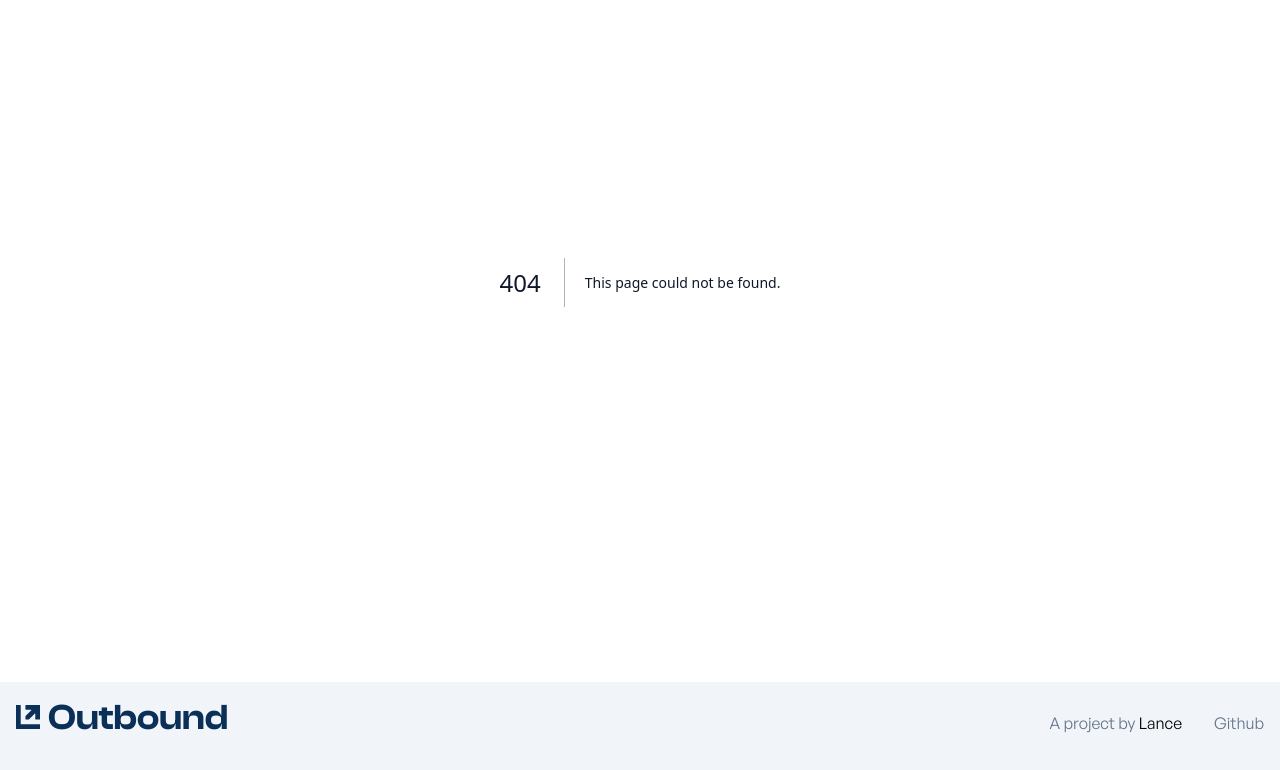
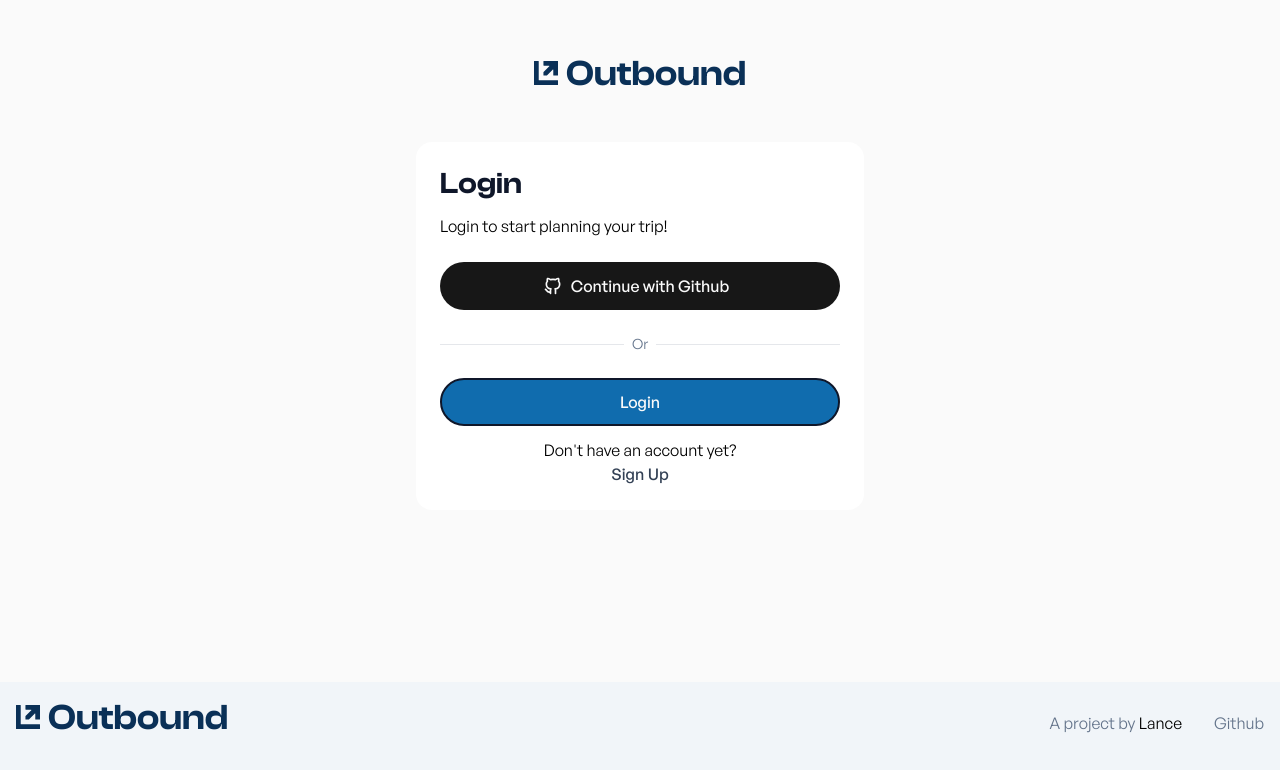
Before and after one commit to Suu-ly/Outbound, a Next.js app: page /login in a window 1280 px wide. Before the commit this address had no page. Shown: the part 118-888 px from the top of the page. Built offline with nearby package versions, Linux system fonts and the light colour scheme.

Commit message:
Login screen partial

```diff
--- /dev/null
+++ b/src/app/login/page.tsx
@@ -0,0 +1,52 @@
+import { Button } from "@/components/ui/button";
+import { IconBrandGithub } from "@tabler/icons-react";
+import Image from "next/image";
+import Link from "next/link";
+
+export default function Login() {
+  return (
+    <main className="flex min-h-screen w-full flex-col items-center justify-center gap-12 bg-zinc-50 p-4">
+      <div className="flex items-baseline gap-2">
+        <Image src="/outbound.svg" width={24} height={24} alt="outbound" />
+        <h1 className="font-display text-4xl font-semibold text-brand-900">
+          Outbound
+        </h1>
+      </div>
+      <div className="w-full max-w-md space-y-6 rounded-2xl bg-white p-6">
+        <div>
+          <h1 className="mb-3 font-display text-2xl font-semibold md:text-3xl">
+            Login
+          </h1>
+          Login to start planning your trip!
+        </div>
+        <Button
+          variant="secondary"
+          size="large"
+          className="w-full bg-neutral-900 text-neutral-50 hover:bg-neutral-900/90 hover:text-white active:ring-neutral-300"
+        >
+          <IconBrandGithub />
+          Continue with Github
+        </Button>
+        <div>
+          <div className="relative text-center text-sm after:absolute after:inset-0 after:top-1/2 after:z-0 after:flex after:items-center after:border-t">
+            <span className="relative z-10 bg-white px-2 text-slate-500">
+              Or
+            </span>
+          </div>
+        </div>
+        <div>
+          <Button size="large" className="mb-3 w-full">
+            Login
+          </Button>
+          <div className="text-center">
+            Don&apos;t have an account yet?
+            <br />
+            <Link href="/register" className="font-medium hover:underline">
+              Sign Up
+            </Link>
+          </div>
+        </div>
+      </div>
+    </main>
+  );
+}
--- /dev/null
+++ b/src/components/ui/form.tsx
@@ -0,0 +1,178 @@
+"use client"
+
+import * as React from "react"
+import * as LabelPrimitive from "@radix-ui/react-label"
+import { Slot } from "@radix-ui/react-slot"
+import {
+  Controller,
+  ControllerProps,
+  FieldPath,
+  FieldValues,
+  FormProvider,
+  useFormContext,
+} from "react-hook-form"
+
+import { cn } from "@/lib/utils"
+import { Label } from "@/components/ui/label"
+
+const Form = FormProvider
+
+type FormFieldContextValue<
+  TFieldValues extends FieldValues = FieldValues,
+  TName extends FieldPath<TFieldValues> = FieldPath<TFieldValues>
+> = {
+  name: TName
+}
+
+const FormFieldContext = React.createContext<FormFieldContextValue>(
+  {} as FormFieldContextValue
+)
+
+const FormField = <
+  TFieldValues extends FieldValues = FieldValues,
+  TName extends FieldPath<TFieldValues> = FieldPath<TFieldValues>
+>({
+  ...props
+}: ControllerProps<TFieldValues, TName>) => {
+  return (
+    <FormFieldContext.Provider value={{ name: props.name }}>
+      <Controller {...props} />
+    </FormFieldContext.Provider>
+  )
+}
+
+const useFormField = () => {
+  const fieldContext = React.useContext(FormFieldContext)
+  const itemContext = React.useContext(FormItemContext)
+  const { getFieldState, formState } = useFormContext()
+
+  const fieldState = getFieldState(fieldContext.name, formState)
+
+  if (!fieldContext) {
+    throw new Error("useFormField should be used within <FormField>")
+  }
+
+  const { id } = itemContext
+
+  return {
+    id,
+    name: fieldContext.name,
+    formItemId: `${id}-form-item`,
+    formDescriptionId: `${id}-form-item-description`,
+    formMessageId: `${id}-form-item-message`,
+    ...fieldState,
+  }
+}
+
+type FormItemContextValue = {
+  id: string
+}
+
+const FormItemContext = React.createContext<FormItemContextValue>(
+  {} as FormItemContextValue
+)
+
+const FormItem = React.forwardRef<
+  HTMLDivElement,
+  React.HTMLAttributes<HTMLDivElement>
+>(({ className, ...props }, ref) => {
+  const id = React.useId()
+
+  return (
+    <FormItemContext.Provider value={{ id }}>
+      <div ref={ref} className={cn("space-y-2", className)} {...props} />
+    </FormItemContext.Provider>
+  )
+})
+FormItem.displayName = "FormItem"
+
+const FormLabel = React.forwardRef<
+  React.ElementRef<typeof LabelPrimitive.Root>,
+  React.ComponentPropsWithoutRef<typeof LabelPrimitive.Root>
+>(({ className, ...props }, ref) => {
+  const { error, formItemId } = useFormField()
+
+  return (
+    <Label
+      ref={ref}
+      className={cn(error && "text-red-500 dark:text-red-900", className)}
+      htmlFor={formItemId}
+      {...props}
+    />
+  )
+})
+FormLabel.displayName = "FormLabel"
+
+const FormControl = React.forwardRef<
+  React.ElementRef<typeof Slot>,
+  React.ComponentPropsWithoutRef<typeof Slot>
+>(({ ...props }, ref) => {
+  const { error, formItemId, formDescriptionId, formMessageId } = useFormField()
+
+  return (
+    <Slot
+      ref={ref}
+      id={formItemId}
+      aria-describedby={
+        !error
+          ? `${formDescriptionId}`
+          : `${formDescriptionId} ${formMessageId}`
+      }
+      aria-invalid={!!error}
+      {...props}
+    />
+  )
+})
+FormControl.displayName = "FormControl"
+
+const FormDescription = React.forwardRef<
+  HTMLParagraphElement,
+  React.HTMLAttributes<HTMLParagraphElement>
+>(({ className, ...props }, ref) => {
+  const { formDescriptionId } = useFormField()
+
+  return (
+    <p
+      ref={ref}
+      id={formDescriptionId}
+      className={cn("text-sm text-slate-500 dark:text-slate-400", className)}
+      {...props}
+    />
+  )
+})
+FormDescription.displayName = "FormDescription"
+
+const FormMessage = React.forwardRef<
+  HTMLParagraphElement,
+  React.HTMLAttributes<HTMLParagraphElement>
+>(({ className, children, ...props }, ref) => {
+  const { error, formMessageId } = useFormField()
+  const body = error ? String(error?.message) : children
+
+  if (!body) {
+    return null
+  }
+
+  return (
+    <p
+      ref={ref}
+      id={formMessageId}
+      className={cn("text-sm font-medium text-red-500 dark:text-red-900", className)}
+      {...props}
+    >
+      {body}
+    </p>
+  )
+})
+FormMessage.displayName = "FormMessage"
+
+export {
+  useFormField,
+  Form,
+  FormItem,
+  FormLabel,
+  FormControl,
+  FormDescription,
+  FormMessage,
+  FormField,
+}
```
